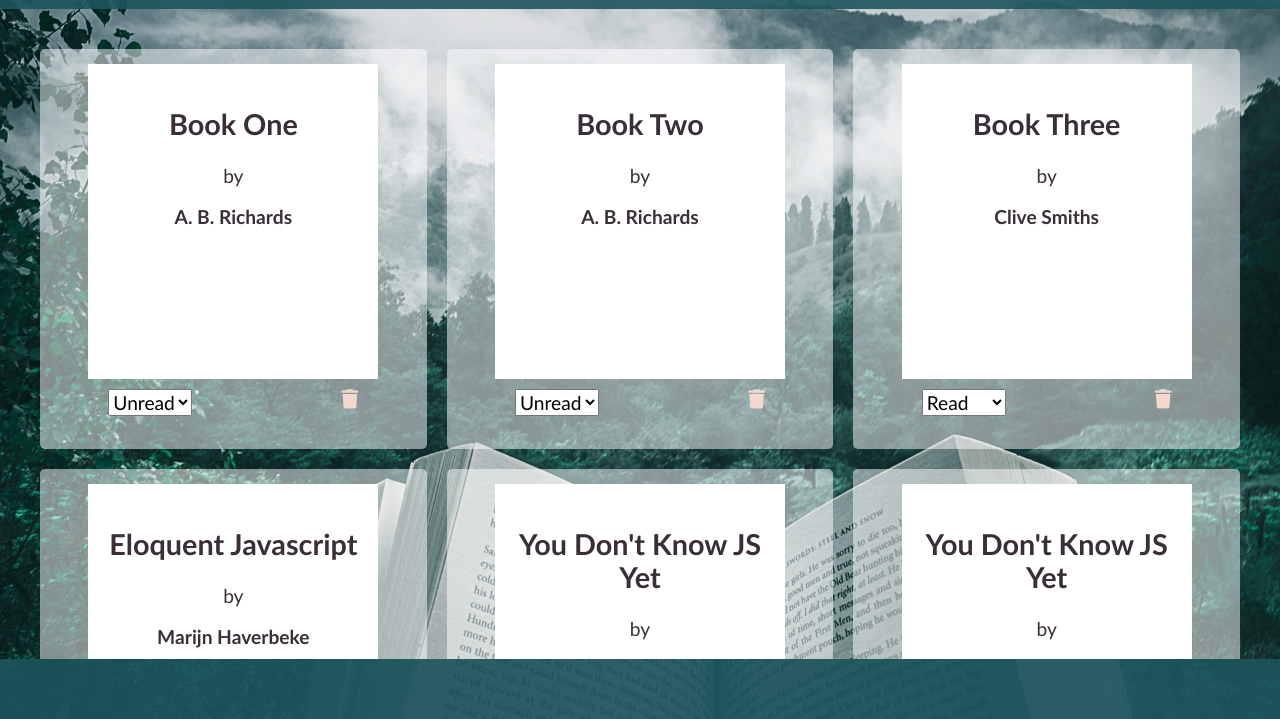
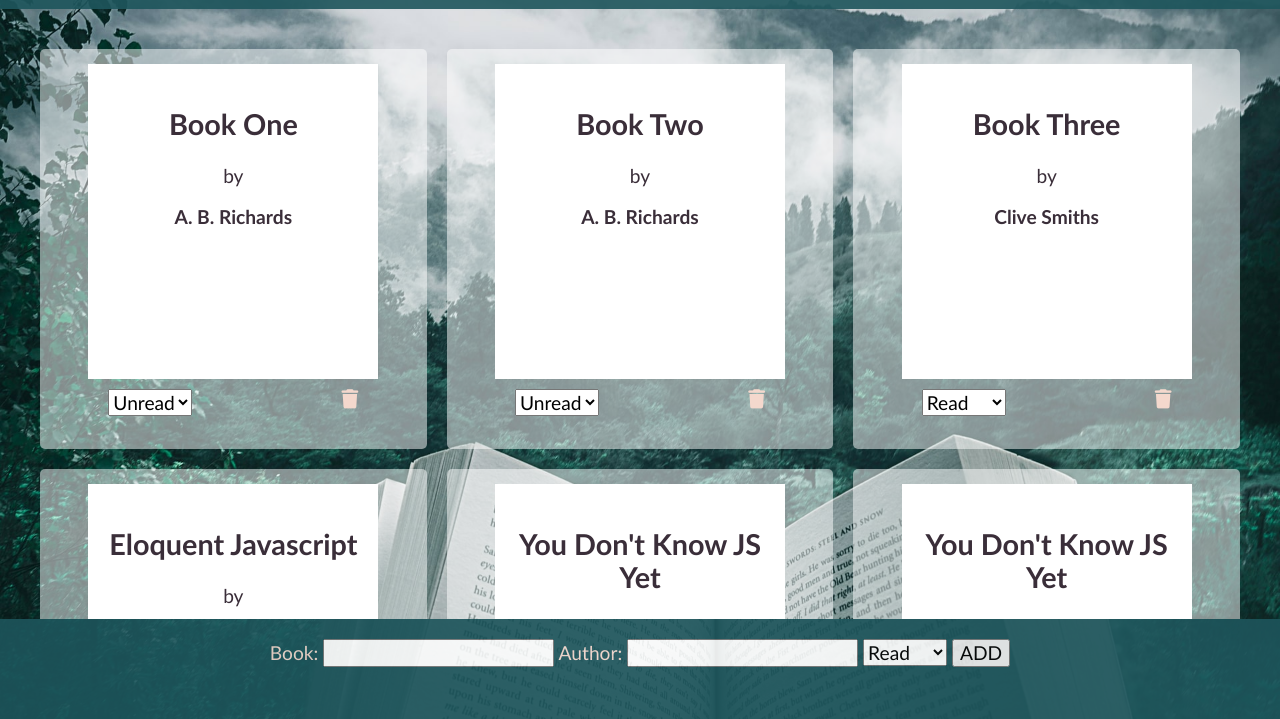
Before and after one commit to courses2022/Odin-Library, a plain HTML site: page index.html in a window 1280 px wide. Shown: the part 81-800 px from the top of the page. Drawn offline with Linux system fonts and the light colour scheme.

Commit message:
Add book input form

```diff
--- a/index.html
+++ b/index.html
@@ -16,6 +16,18 @@
 
 
     </div>
-    <div class="footer"></div>
+    <div class="footer">
+        <form>
+            <label for="bookname">Book:</label>
+            <input type="text" id="bookname" name="bookname">
+            <label for="bookauthor">Author:</label>
+            <input type="text" id="bookauthor" name="bookauthor">
+            <select name="readStatus">
+                <option value="Read">Read</option>
+                <option value="Unread">Unread</option>
+            </select>
+            <button>ADD</button>
+        </form>
+    </div>
 </body>
 </html>
--- a/style.css
+++ b/style.css
@@ -12,7 +12,7 @@ body{
     font-size: larger;
     font-family: 'Gill Sans', 'Gill Sans MT', Calibri, 'Trebuchet MS', sans-serif;
     display: grid;
-    grid-template-rows: minmax(90px, 10%) 1fr 60px;
+    grid-template-rows: minmax(90px, 10%) 1fr 100px;
     height: 100vh;
     background-image: url("./book.jpg");
     background-position: center;
@@ -28,6 +28,11 @@ body{
     align-items: center;
     backdrop-filter: blur(160px);
     opacity: 0.9;
+}
+
+.footer{
+    align-items: flex-start;
+    padding: 20px;
 }
 
 .main{
```
